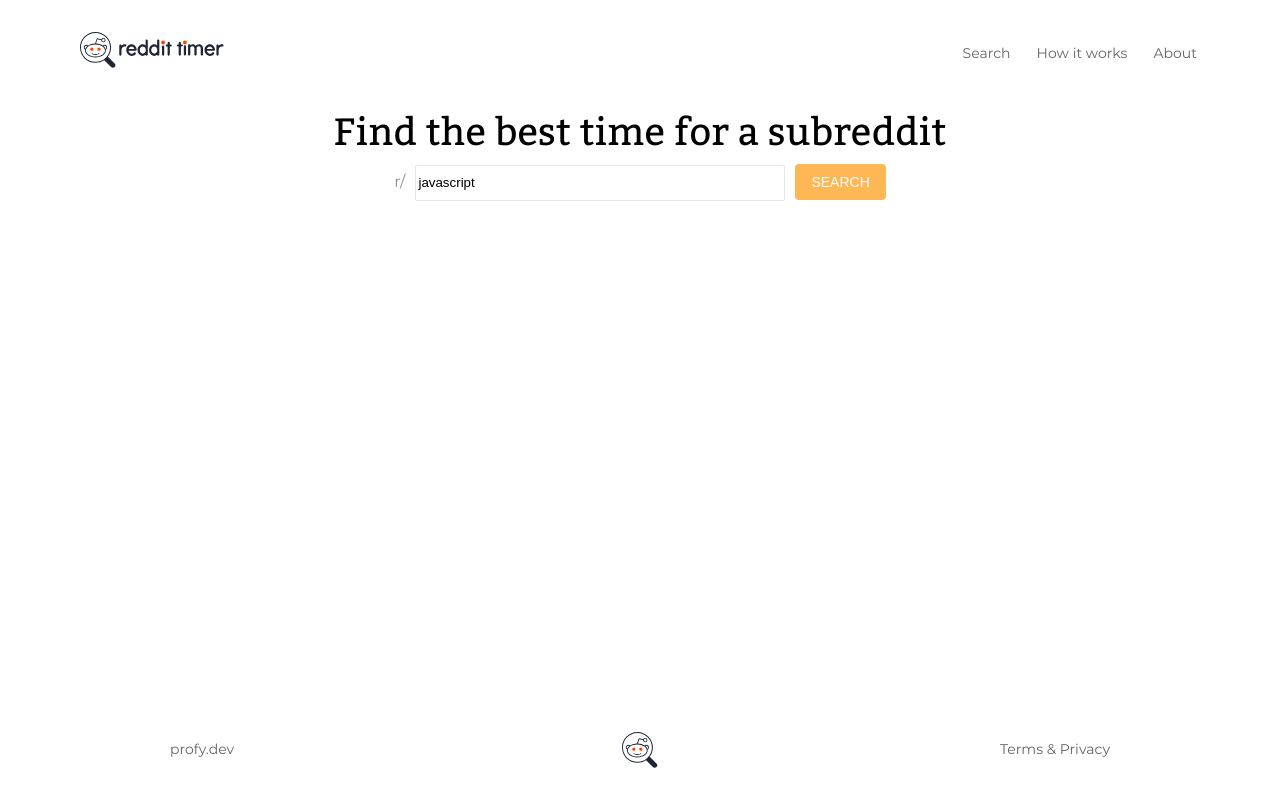
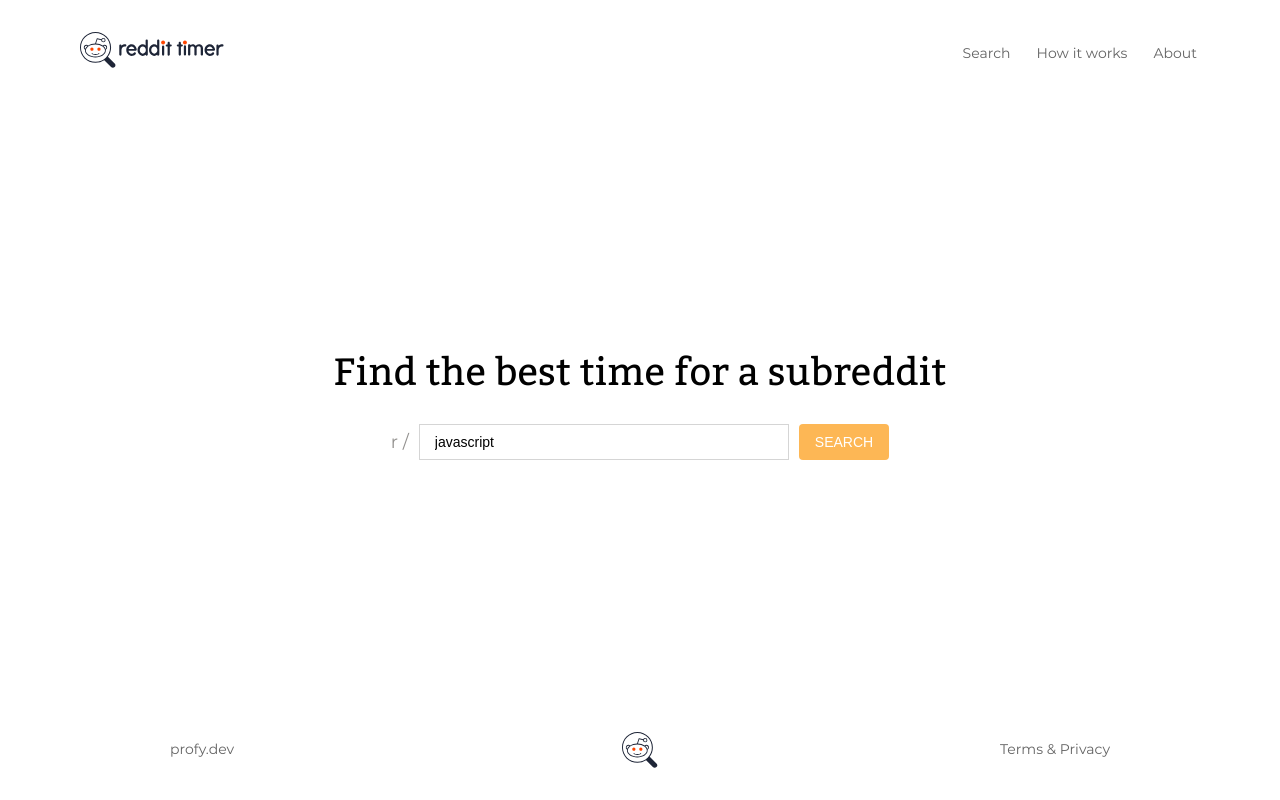
Before and after one commit to demircaner/reddit-timer, a React (Create React App) app: page /search/javascript in a window 1280 px wide. Built offline with nearby package versions, Linux system fonts and the light colour scheme.

Commit message:
Add requested changes

```diff
--- /dev/null
+++ b/src/common/Button.js
@@ -0,0 +1,18 @@
+import styled from 'styled-components';
+
+// eslint-disable-next-line import/prefer-default-export
+const Button = styled.button`
+  height: 36px;
+  line-height: 36px;
+  padding: 0 16px;
+  font-size: ${(props) => props.theme.font.size.small};
+  font-weight: 500;
+  color: ${(props) => props.theme.color.light};
+  background: ${(props) => props.theme.color.primary};
+  border: none;
+  border-radius: 4px;
+  cursor: pointer;
+  text-transform: uppercase;
+`;
+
+export default Button;
--- /dev/null
+++ b/src/common/Container.js
@@ -0,0 +1,10 @@
+import styled from 'styled-components';
+
+const Container = styled.div`
+  width: 100%;
+  max-width: 778px;
+  margin: auto;
+  padding: 0 20px;
+`;
+
+export default Container;
--- a/src/style/Link.js
+++ b/src/common/Links.js
@@ -14,16 +14,3 @@ export const NavLink = styled(StyledLink)`
 export const FooterLink = styled(StyledLink)`
   flex: 1;
 `;
-
-export const Button = styled(Link)`
-  padding: 10px 16px;
-  font-size: ${(props) => props.theme.font.size.small};
-  font-weight: 500;
-  color: ${(props) => props.theme.color.light};
-  background-color: ${(props) => props.theme.color.primary};
-  border: none;
-  border-radius: 4px;
-  cursor: pointer;
-  text-decoration: none;
-  text-transform: uppercase;
-`;
--- a/src/components/Footer.js
+++ b/src/components/Footer.js
@@ -2,7 +2,7 @@ import React from 'react';
 import { Link } from 'react-router-dom';
 import styled from 'styled-components';
 import { ReactComponent as UnstyledLogo } from '../assets/images/sign.svg';
-import { FooterLink } from '../style/Link';
+import { FooterLink } from '../common/Links';
 
 export default function Footer() {
   return (
--- a/src/components/Hero.js
+++ b/src/components/Hero.js
@@ -3,6 +3,7 @@ import styled from 'styled-components';
 import { Link } from 'react-router-dom';
 import heatmap from '../assets/images/heatmap.png';
 import { defaultSubreddit } from '../config';
+import UnstyledButton from '../common/Button';
 
 export default function Hero() {
   return (
@@ -13,9 +14,9 @@ export default function Hero() {
         subreddit.
       </Subtitle>
 
-      <StyledButton to={`/search/${defaultSubreddit}`}>
+      <Button as={Link} to={`/search/${defaultSubreddit}`}>
         Show me the best time
-      </StyledButton>
+      </Button>
 
       <Subreddit>
         r/
@@ -45,17 +46,9 @@ const Subtitle = styled.p`
   letter-spacing: ${(props) => props.theme.font.letterSpacing.default};
 `;
 
-const StyledButton = styled(Link)`
-  padding: 10px 16px;
-  font-size: ${(props) => props.theme.font.size.small};
-  font-weight: 500;
-  color: ${(props) => props.theme.color.light};
-  background-color: ${(props) => props.theme.color.primary};
-  border: none;
-  border-radius: 4px;
-  cursor: pointer;
+const Button = styled(UnstyledButton)`
   text-decoration: none;
-  text-transform: uppercase;
+  margin-bottom: 45px;
 `;
 
 const Subreddit = styled.p`
--- a/src/components/InfoSection.js
+++ b/src/components/InfoSection.js
@@ -1,10 +1,11 @@
 import React from 'react';
 import styled from 'styled-components';
 import Info from './Info';
+import UnstyledContainer from '../common/Container';
 
 export default function InfoSection() {
   return (
-    <StyledArticle>
+    <Container as="section">
       <Info id="how-it-works" headline="How it works">
         <StyledList>
           <li>We find the 500 top posts from the past year for a subreddit.</li>
@@ -38,15 +39,12 @@ export default function InfoSection() {
           {' '}
         </p>
       </Info>
-    </StyledArticle>
+    </Container>
   );
 }
 
-const StyledArticle = styled.section`
-  width: 100%;
-  max-width: 778px;
-  margin: 32px auto 0;
-  padding: 0 20px;
+const Container = styled(UnstyledContainer)`
+  margin-top: 119px;
 `;
 
 const StyledList = styled.ul`
--- a/src/components/Navbar.js
+++ b/src/components/Navbar.js
@@ -1,7 +1,7 @@
 import React from 'react';
 import styled from 'styled-components';
 import { defaultSubreddit } from '../config';
-import { NavLink } from '../style/Link';
+import { NavLink } from '../common/Links';
 
 export default function Navbar() {
   return (
--- a/src/components/SubredditForm.js
+++ b/src/components/SubredditForm.js
@@ -1,47 +1,57 @@
 import React, { useState, useEffect } from 'react';
 import styled from 'styled-components';
 import { useParams, useHistory } from 'react-router-dom';
-import { Button as StyledButton } from '../style/Link';
+import Button from '../common/Button';
 
 export default function SubredditForm() {
-  const { subreddit } = useParams();
-  const [query, setQuery] = useState(subreddit);
+  const { subreddit: initialSubreddit } = useParams();
+  const [subreddit, setSubreddit] = useState(initialSubreddit);
 
   useEffect(() => {
-    setQuery(subreddit);
-  }, [subreddit]);
+    setSubreddit(initialSubreddit);
+  }, [initialSubreddit]);
 
   const history = useHistory();
 
   const handleSubmit = (e) => {
     e.preventDefault();
-    history.push(`/search/${query}`);
+    history.push(`/search/${subreddit}`);
   };
 
   const handleChange = (e) => {
-    setQuery(e.target.value);
+    setSubreddit(e.target.value);
   };
 
   return (
-    <form onSubmit={handleSubmit}>
-      <label htmlFor="subreddit">r/</label>
+    <StyledForm onSubmit={handleSubmit}>
+      <StyledLabel htmlFor="subreddit">r /</StyledLabel>
       <StyledInput
         type="text"
         id="subreddit"
         onChange={handleChange}
-        value={query}
+        value={subreddit}
       />
-      <StyledButton type="submit" as="button">
-        Search
-      </StyledButton>
-    </form>
+      <Button type="submit">Search</Button>
+    </StyledForm>
   );
 }
+
+export const StyledForm = styled.form`
+  margin: 20px 0 0;
+  display: flex;
+  align-items: center;
+`;
+
+export const StyledLabel = styled.label`
+  font-size: 18px;
+`;
 
 const StyledInput = styled.input`
   width: 370px;
   height: 36px;
-  border-radius: 2px;
-  border: solid 1px #e6e6e6;
   margin: 0 10px;
+  padding: 0 15px;
+  font-size: ${(props) => props.theme.font.size.small};
+  color: ${(props) => props.theme.color.dark};
+  border: 1px solid ${(props) => props.theme.color.midLight};
 `;
--- a/src/pages/SearchPage.js
+++ b/src/pages/SearchPage.js
@@ -1,6 +1,7 @@
 import React from 'react';
 import styled from 'styled-components';
 import SubredditForm from '../components/SubredditForm';
+import UnstyledContainer from '../common/Container';
 
 export default function SearchPage() {
   return (
@@ -11,7 +12,7 @@ export default function SearchPage() {
   );
 }
 
-const StyledSection = styled.section`
+const StyledSection = styled(UnstyledContainer)`
   display: flex;
   flex-direction: column;
   align-items: center;
```
Also changed, not shown: 2 other files (tests, documents, lock files or other folders).
